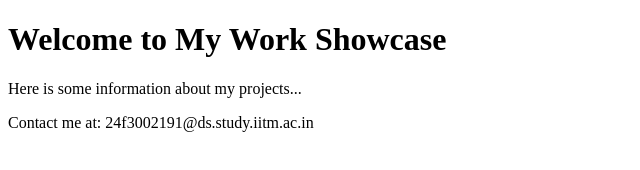
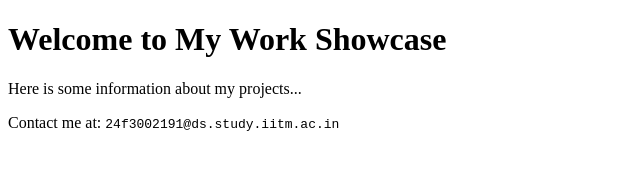
Before and after one commit to LS-11-21/work, a plain HTML site: page index.html in a window 1280 px wide. Shown: the full height of the page, 0-640 px from the left. Drawn offline with Linux system fonts and the light colour scheme.

Commit message:
Update index.html

```diff
--- a/index.html
+++ b/index.html
@@ -9,8 +9,6 @@
   <h1>Welcome to My Work Showcase</h1>
   <p>Here is some information about my projects...</p>
 
-  <!-- Wrap email address in a code block as requested -->
-  <p>Contact me at: <!--email_off-->24f3002191@ds.study.iitm.ac.in<!--/email_off--></p>
-
+  <p>Contact me at: <code><!--email_off-->24f3002191@ds.study.iitm.ac.in<!--/email_off--></code></p>
 </body>
 </html>
```
